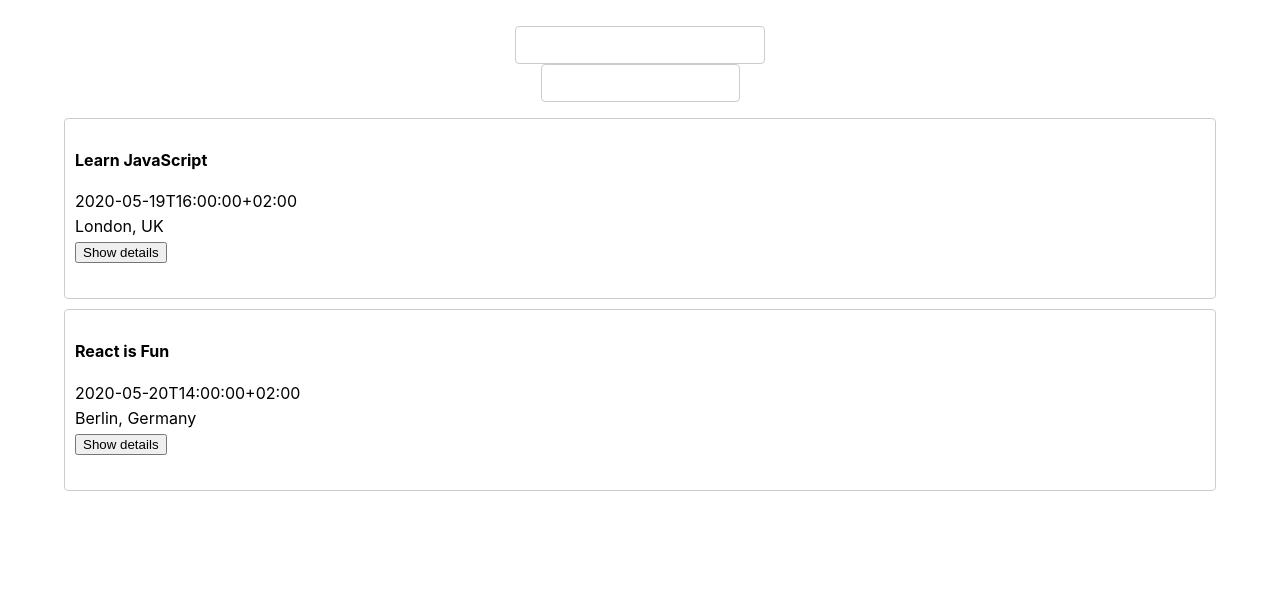
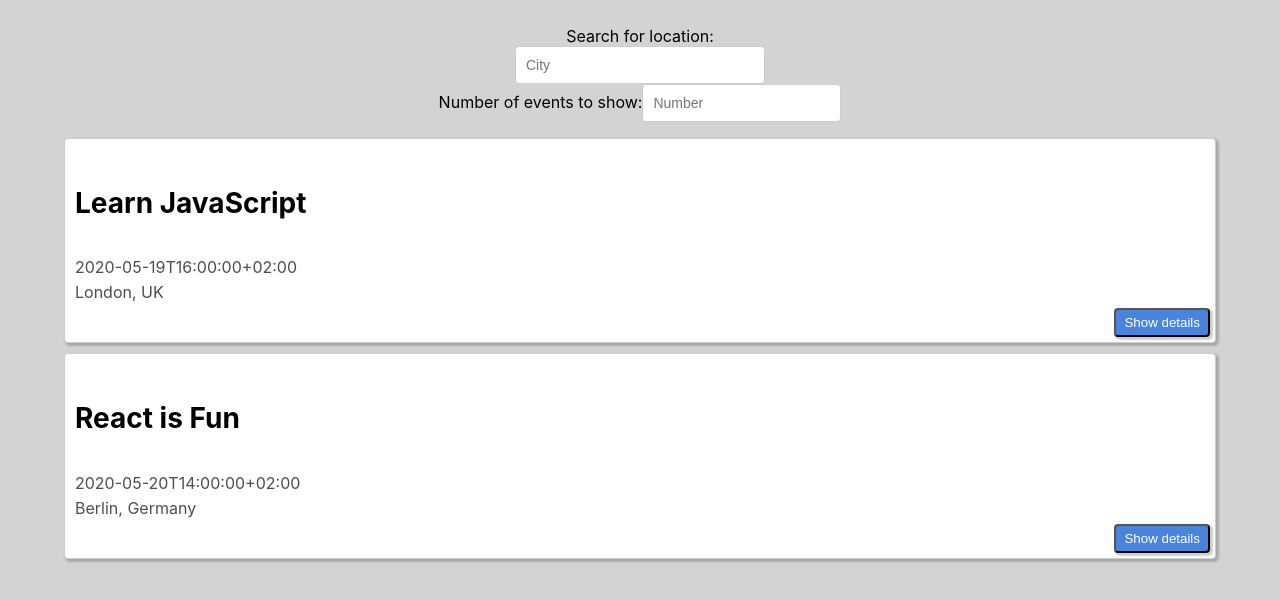
Before and after one commit to F3NJ0/meet-app, a React (Create React App) app: page / in a window 1280 px wide. Shown: the top 600 px of the page. Built offline with nearby package versions, Linux system fonts and the light colour scheme; what atatus-spa would draw is missing.

Commit message:
Add styling

```diff
--- a/src/App.css
+++ b/src/App.css
@@ -15,6 +15,10 @@ ul {
 
 p {
   margin: 5px 0;
+}
+
+h4 {
+  font-size: 28px;
 }
 
 .display-none {
@@ -83,16 +87,30 @@ input[type="number"] {
   border: 1px solid #ccc;
   border-radius: 4px;
   position: relative;
+  background-color: white;
+  box-shadow: 2px 2px 2px 1px rgba(0, 0, 0, 0.2);
 }
 
-.details-btn {
+.event:hover {
+  background-color: rgb(250, 250, 250);
+}
+
+.event-time, .event-location, .event-details {
+  color: rgb(78, 78, 78)
+}
+
+.showDetails-button, .hideDetails-button {
   position: absolute;
+  float: right;
   right: 5px;
   bottom: 5px;
   padding: 5px 8px;
   border-radius: 4px;
   outline: none;
   cursor: pointer;
+  background-color: rgb(74, 132, 218);
+  color: white;
+  box-shadow: 2px 2px 2px 1px rgba(0, 0, 0, 0.2);
 }
 
 .name {
--- a/src/CitySearch.js
+++ b/src/CitySearch.js
@@ -29,9 +29,11 @@ class CitySearch extends Component {
     render() {
         return (
             <div className='CitySearch'>
+                <label>Search for location:</label>
                 <input
                     type='text'
                     className='city'
+                    placeholder='City'
                     value={this.state.query}
                     onChange={this.handleInputChanged}
                     onFocus={() => { this.setState({ showSuggestions: true }) }}
--- a/src/NumberOfEvents.js
+++ b/src/NumberOfEvents.js
@@ -11,7 +11,13 @@ class NumberOfEvents extends Component {
     render() {
         return (
             <div>
-                <input type='number' className='number' onChange={this.handleInputChanged} />
+                <label>Number of events to show:</label>
+                <input
+                    type='number'
+                    className='number'
+                    placeholder='Number'
+                    onChange={this.handleInputChanged}
+                />
             </div>
         )
     }
--- a/src/index.css
+++ b/src/index.css
@@ -5,6 +5,8 @@ body {
     sans-serif;
   -webkit-font-smoothing: antialiased;
   -moz-osx-font-smoothing: grayscale;
+  background-color: lightgrey;
+  color: black;
 }
 
 code {
```
